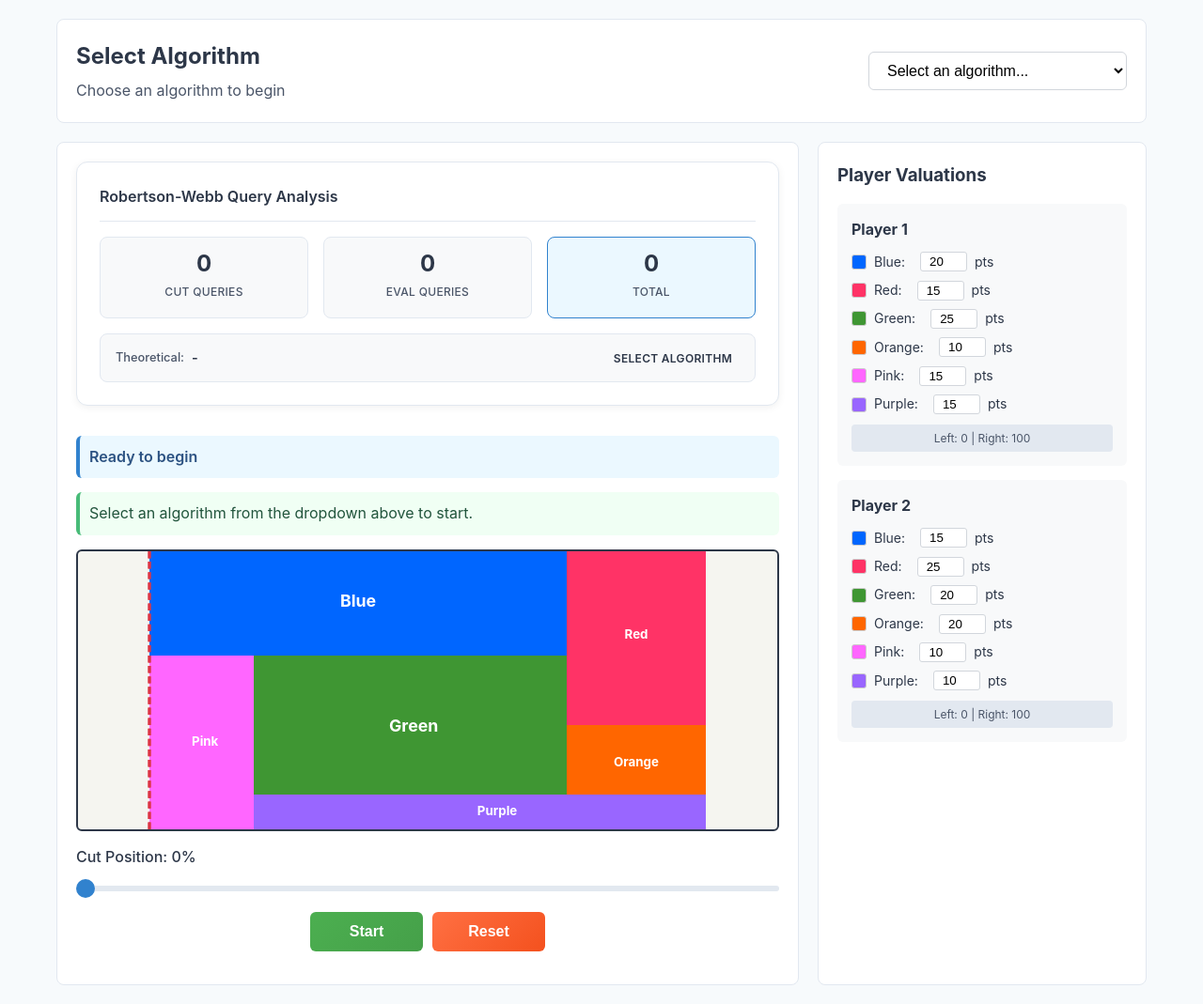
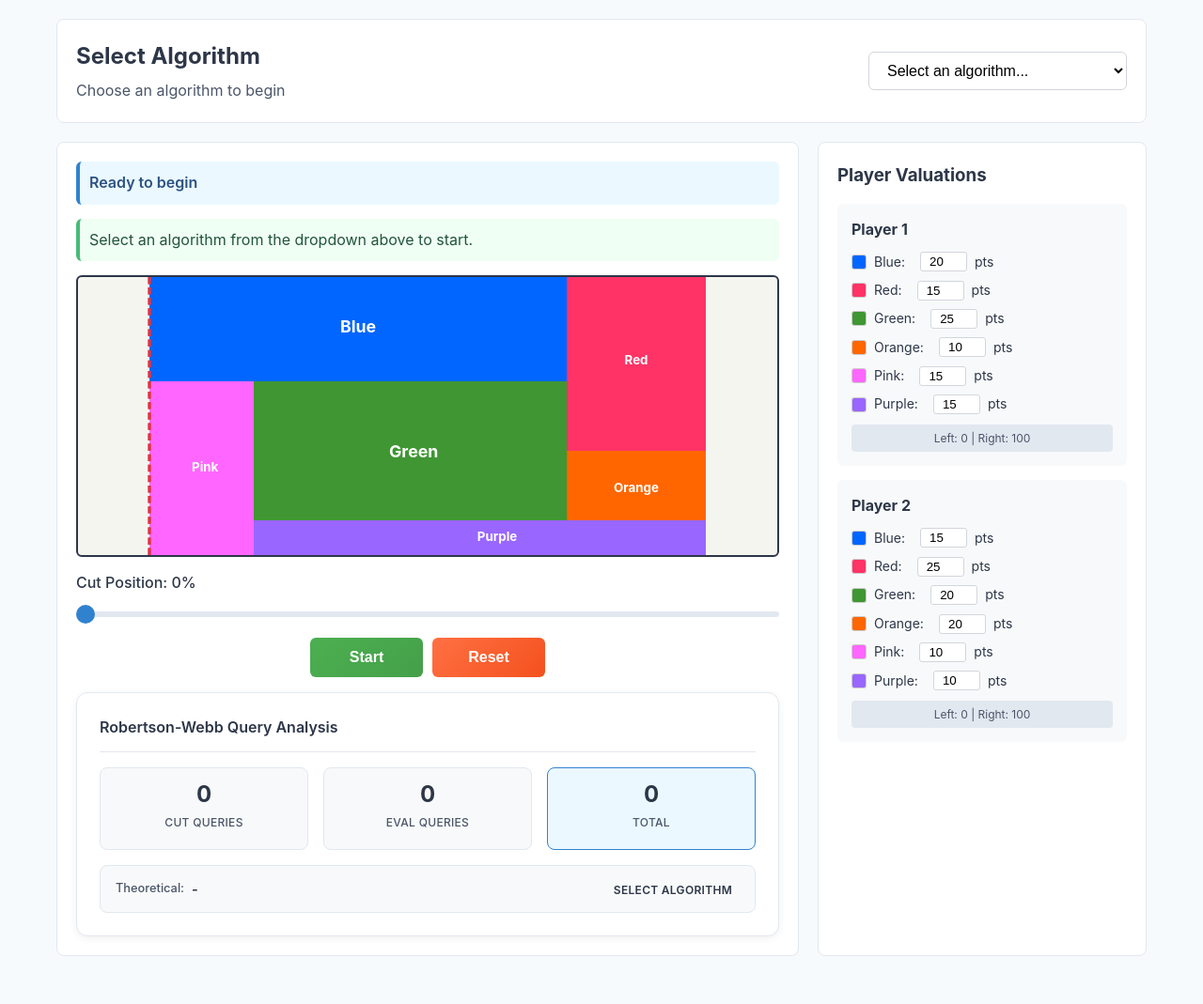
Before and after one commit to amaan-19/fair-division-exercises, a Jekyll site: the page assets/demos/unified/index.html, which Jekyll copies as it is, in a window 1280 px wide. Shown: the whole page at 94% size. Built offline with Jekyll 4.4.1, drawn with Linux system fonts in a browser that asks for light colours; after the commit the page ends 1038 px from its top, so only the background shows below that.

Commit message:
fixed some styling

```diff
--- a/assets/css/query-panel.css
+++ b/assets/css/query-panel.css
@@ -8,7 +8,7 @@
     border: 1px solid #e2e8f0;
     border-radius: 12px;
     padding: 1.5rem;
-    margin-bottom: 2rem;
+    margin-top: 1rem;
     box-shadow: 0 2px 8px rgba(0, 0, 0, 0.06);
     transition: all 0.3s ease;
 }
@@ -353,32 +353,6 @@
     }
 }
 
-/* ===== INTEGRATION WITH DEMO INTERFACE ===== */
-.demo-section .query-panel {
-    margin-top: 0;
-}
-
-.query-panel + .algorithm-info {
-    margin-top: 0;
-}
-
-/* ===== COMPACT MODE (OPTIONAL) ===== */
-.query-panel.compact {
-    padding: 1rem;
-}
-
-.query-panel.compact .query-header h4 {
-    font-size: 0.9rem;
-}
-
-.query-panel.compact .query-count {
-    font-size: 1.25rem;
-}
-
-.query-panel.compact .query-stats {
-    gap: 0.75rem;
-}
-
 /* ===== ACCESSIBILITY ===== */
 .query-panel:focus-within {
     outline: 2px solid #3182ce;
--- a/assets/demos/unified/core/demo-system.js
+++ b/assets/demos/unified/core/demo-system.js
@@ -823,7 +823,7 @@ class QueryTracker {
         // Insert into demo interface (same location as original)
         const demoContainer = document.querySelector('.demo-section');
         if (demoContainer) {
-            demoContainer.insertBefore(queryPanel, demoContainer.firstChild);
+            demoContainer.insertBefore(queryPanel, demoContainer.lastChild);
         }
     }
 
```
